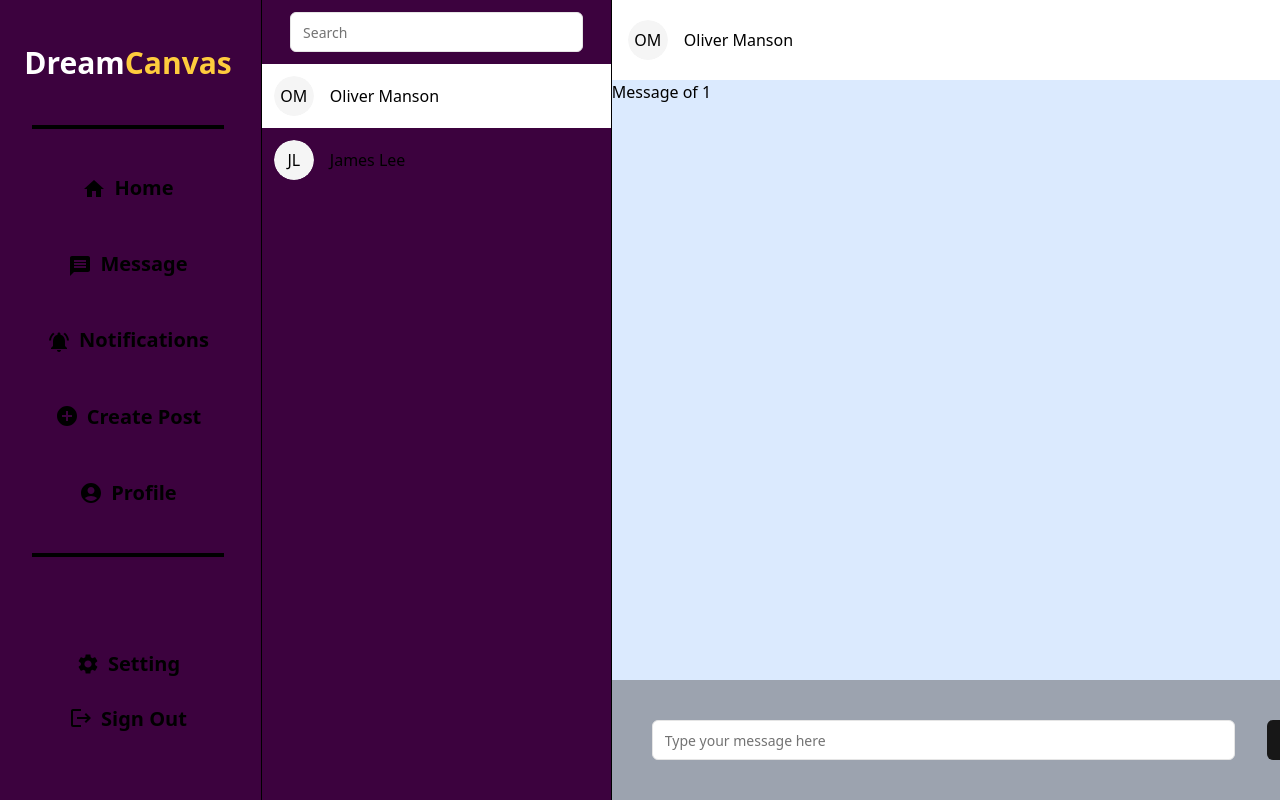
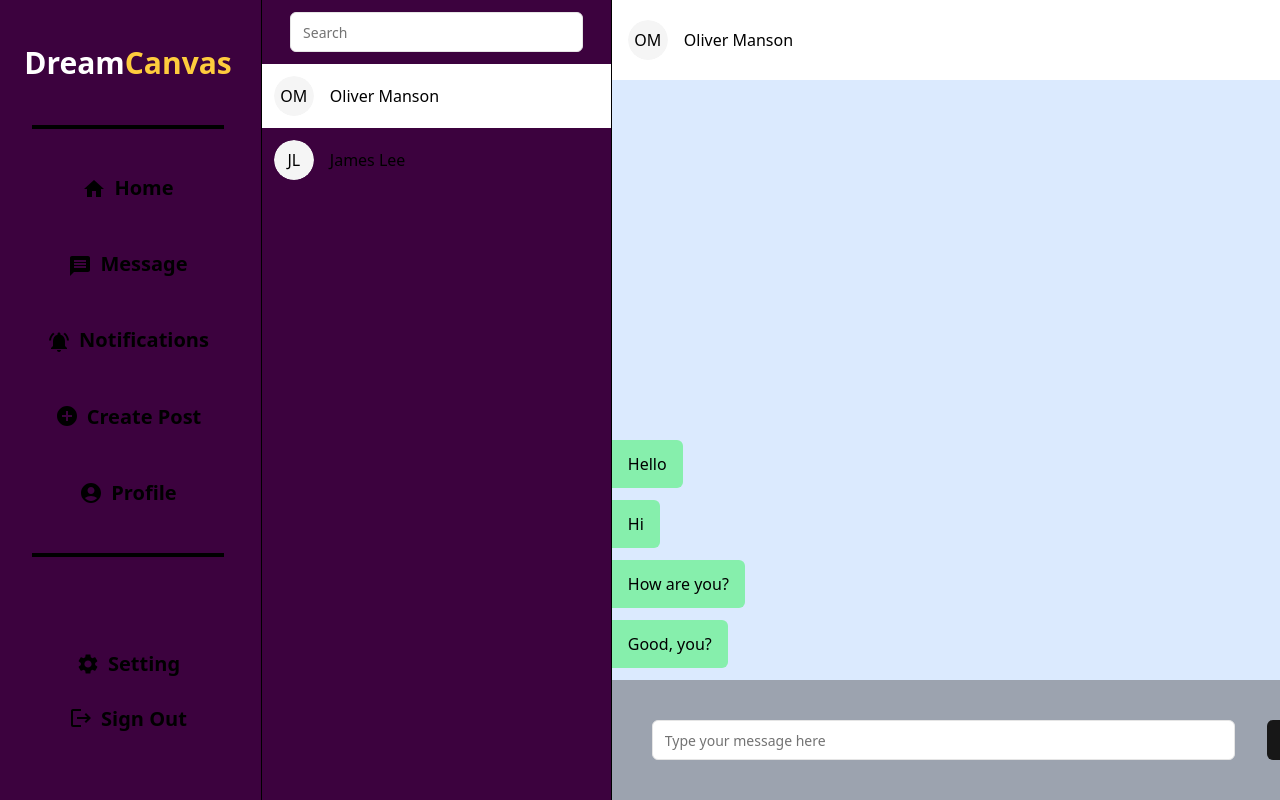
Before and after one commit to jameslee1237/DreamCanvas, a Next.js app: page /message/1 in a window 1280 px wide. Shown: the top 800 px of the page. Built offline with nearby package versions, Linux system fonts and the light colour scheme.

Commit message:
assign msg to left or right based on user who sent it

```diff
--- a/src/app/(home-like)/message/[messageId]/page.tsx
+++ b/src/app/(home-like)/message/[messageId]/page.tsx
@@ -15,6 +15,11 @@
     const [currentUser, setCurrentUser] = useState("");
     const [fallback, setfallback] = useState("");
 
+    const temp_convo: {[key: string]: string[]} = {
+        "1": ["Hello", "Hi", "How are you?", "Good, you?"],
+        "2": ["Hey did you watch the game?", "Yeah, it was great!"],
+    }
+
     const messageId = params.messageId;
     const checkUser = () => {
         if (messageId === "1") {
@@ -24,6 +29,9 @@
             setCurrentUser("James Lee");
             setfallback("JL");
         }
+    }
+    const getConvo =(id: string) => {
+        return temp_convo[id].reverse();
     }
 
     useEffect(() => {
@@ -41,8 +49,12 @@
                     <h1>{currentUser}</h1>
                 </div>
             </div>
-            <div className="flex w-full h-[75vh] bg-blue-100">
-                Message of {params.messageId}
+            <div className="flex flex-col-reverse space-y-3 space-y-reverse w-full h-[75vh] bg-blue-100">
+                {getConvo(messageId).map((msg: string) => (
+                    <div className="flex max-w-[60%] w-fit px-4 py-3 mb-3 bg-green-300 rounded-r-md">
+                        {msg}
+                    </div>
+                ))}
             </div>
             <div className="flex w-full h-[15vh] items-center bg-gray-400">
                 <Input placeholder="Type your message here" className="w-4/5 ml-10"/>
--- a/src/components/ConversationBox.tsx
+++ b/src/components/ConversationBox.tsx
@@ -22,7 +22,7 @@
     return (
         <div className={`flex w-[350px] p-3 items-center space-x-3 hover:bg-slate-300 ${selected ? 'bg-white' : 'bg-inherit'}`}
              onClick={handleClick}>
-            {props.conversation === "Conversation 1" ?
+            {props.id === "1" ?
                 <div className="flex">
                     <Avatar>
                         <AvatarImage src="" />
```
Also changed, not shown: src/app/globals.css (line endings or trailing spaces).
